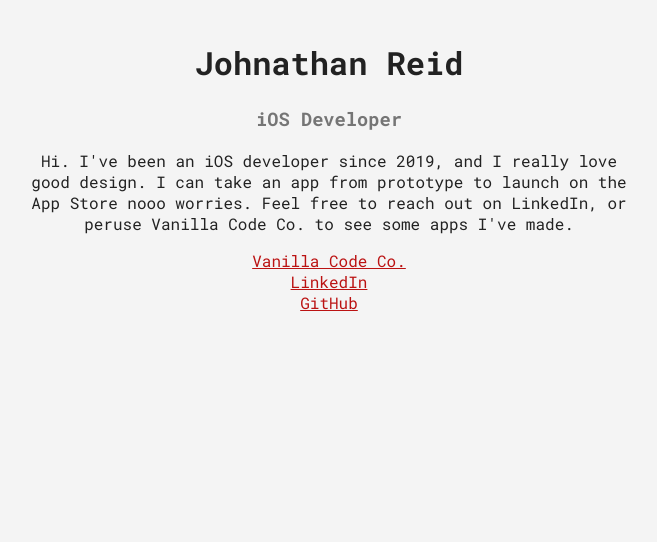
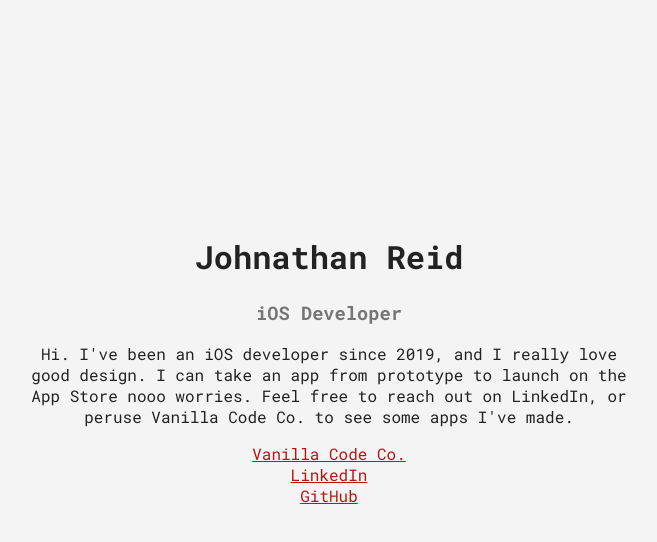
Before and after one commit to itsjohnreid/itsjohnreid.github.io, a plain HTML site: page index.html in a window 1280 px wide. Shown: the whole page, without its empty margins (311-968 px from the left). Drawn offline with Linux system fonts and the light colour scheme.

Commit message:
padding and favicon

```diff
--- a/index.html
+++ b/index.html
@@ -12,7 +12,8 @@
             flex-direction: column;
             justify-content: center;
             align-items: center;
-            padding: 20px;
+            height: 90vh;
+            padding: 0 20px;
             margin: 0;
             font-family: 'Roboto Mono', monospace;
             background-color: #f4f4f4;
```
Also changed, not shown: favicon.ico (added).
